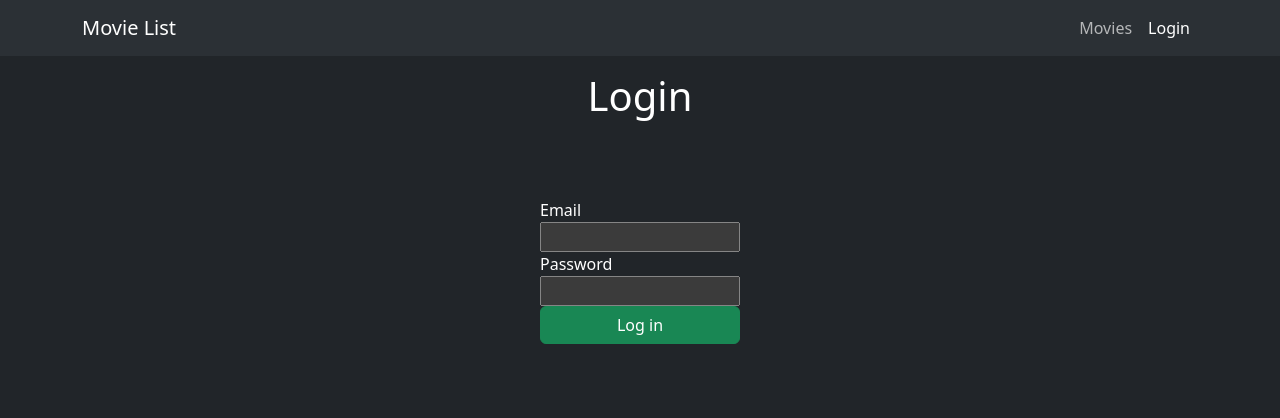
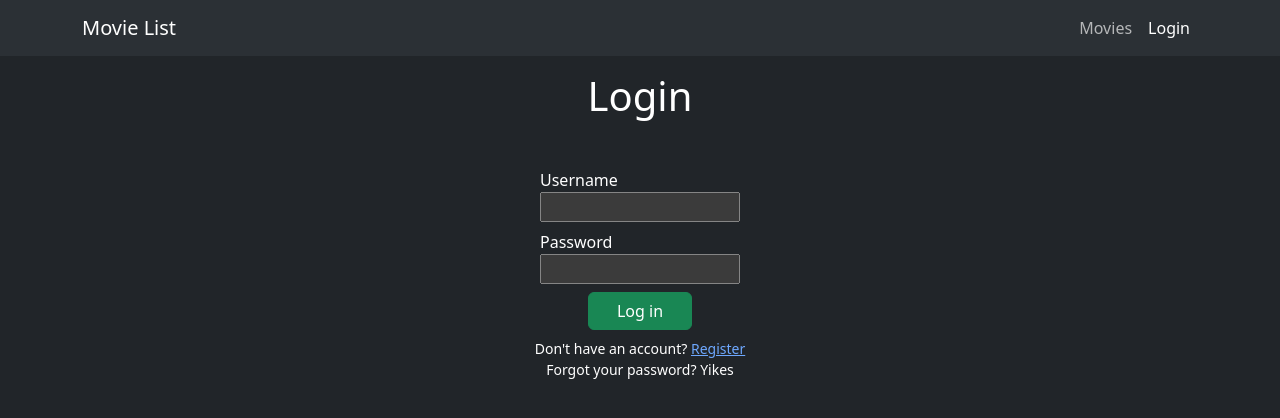
Before and after one commit to Krisejg99/react-login, a React (Vite) app: page /login in a window 1280 px wide. Shown: the top 418 px of the page. Built offline with nearby package versions, Linux system fonts and the light colour scheme.

Commit message:
check login details in DB. Stop and shoe message if incorrect

```diff
--- a/src/assets/scss/App.scss
+++ b/src/assets/scss/App.scss
@@ -14,7 +14,7 @@ body {
 	// flex-direction: row;
 	// justify-content: center;
 
-	#login-form {
+	.login-form {
 		display: flex;
 		flex-direction: column;
 		max-width: 200px;
--- a/src/components/LoginForm.tsx
+++ b/src/components/LoginForm.tsx
@@ -6,37 +6,43 @@ interface IProps {
 	user: User
 	updateUsername: (username: string) => void
 	updatePassword: (password: string) => void
+	invalidLoginDetails: boolean
 
 }
 
-const LoginForm: React.FC<IProps> = ({ onSubmit, user, updateUsername, updatePassword }) => {
-
+const LoginForm: React.FC<IProps> = ({ onSubmit, user, updateUsername, updatePassword, invalidLoginDetails }) => {
 	return (
 		<>
-			<h1>Login</h1>
+			<h1 className='mb-5'>Login</h1>
+
+			{invalidLoginDetails && (
+				<span className='text-danger mb-2'>Incorrect password or username</span>
+			)}
 
 			<form
-				id='login-form'
-				className='mt-5'
+				className='login-form'
 				onSubmit={onSubmit}
 			>
-				<label htmlFor='username'>Email</label>
+				<label htmlFor='username'>Username</label>
 				<input
 					type='text'
+					className='mb-2'
 					id='username'
 					onChange={e => updateUsername(e.target.value)}
 					value={user.username}
+					required
 				/>
 
 				<label htmlFor='password'>Password</label>
 				<input
 					type='password'
+					className='mb-2'
 					id='password'
 					onChange={e => updatePassword(e.target.value)}
 					value={user.password}
 				/>
 
-				<button className='btn btn-success' type='submit'>Log in</button>
+				<button className='btn btn-success mb-2 ms-5 me-5' type='submit'>Log in</button>
 			</form>
 		</>
 	)
--- a/src/pages/LoginPage.tsx
+++ b/src/pages/LoginPage.tsx
@@ -5,35 +5,51 @@ import { useNavigate } from 'react-router'
 import useLocaleStorage from '../hooks/useLocaleStorage'
 import { getUser } from '../services/UserAPI'
 import { LoginContext } from '../contexts/LoginContextProvider'
+import { Link } from 'react-router-dom'
 
 const LoginPage = () => {
 	const [login, setLogin] = useLocaleStorage<null | string>('login', null)
 	const [userInputUsername, setUserInputUsername] = useState<string>('')
 	const [userInputPassword, setUserInputPassword] = useState<string>('')
+	const [invalidLogin, setInvalidLogin] = useState(false)
 	const navigate = useNavigate()
 
-	const getDBUser = async (username: string) => {
+	const checkUserInDB = async (username: string) => {
 		const user = await getUser(username)
-		setUserInputUsername(user.username)
+
+		if (!user) {
+			setInvalidLogin(true)
+			return null
+		}
+
+		return user
 	}
 
 	useEffect(() => {
 		if (!login) return
 
-		getDBUser(login)
+		(async () => {
+			const user = await checkUserInDB(login)
 
-	}, [login])
+			user ? setLogin(user.username) : setLogin(null)
+		})()
 
-	console.log('username: ', userInputUsername, 'password: ', userInputPassword)
+	}, [login, setLogin])
+
+	// console.log('username: ', userInputUsername, 'password: ', userInputPassword)
 
 	return (
 		<div className='d-flex flex-column align-items-center'>
 			<LoginContext.Consumer>
 				{loginContext => loginContext && !loginContext.login
 					? (
+						<>
 							<LoginForm
 								onSubmit={async (e: React.FormEvent) => {
 									e.preventDefault()
+
+									const user = await checkUserInDB(userInputUsername)
+									if (!user) return
 
 									loginContext.changeLogin(userInputUsername)
 									navigate(-1)
@@ -41,7 +57,12 @@ const LoginPage = () => {
 								user={{ username: userInputUsername, password: userInputPassword }}
 								updateUsername={(username) => setUserInputUsername(username)}
 								updatePassword={(password) => setUserInputPassword(password)}
+								invalidLoginDetails={invalidLogin}
 							/>
+
+							<small>Don't have an account? <Link to={'/register'}>Register</Link></small>
+							<small>Forgot your password? Yikes</small>
+						</>
 					)
 
 					: (
```
Lines whose indentation alone changed are shown as unchanged.
